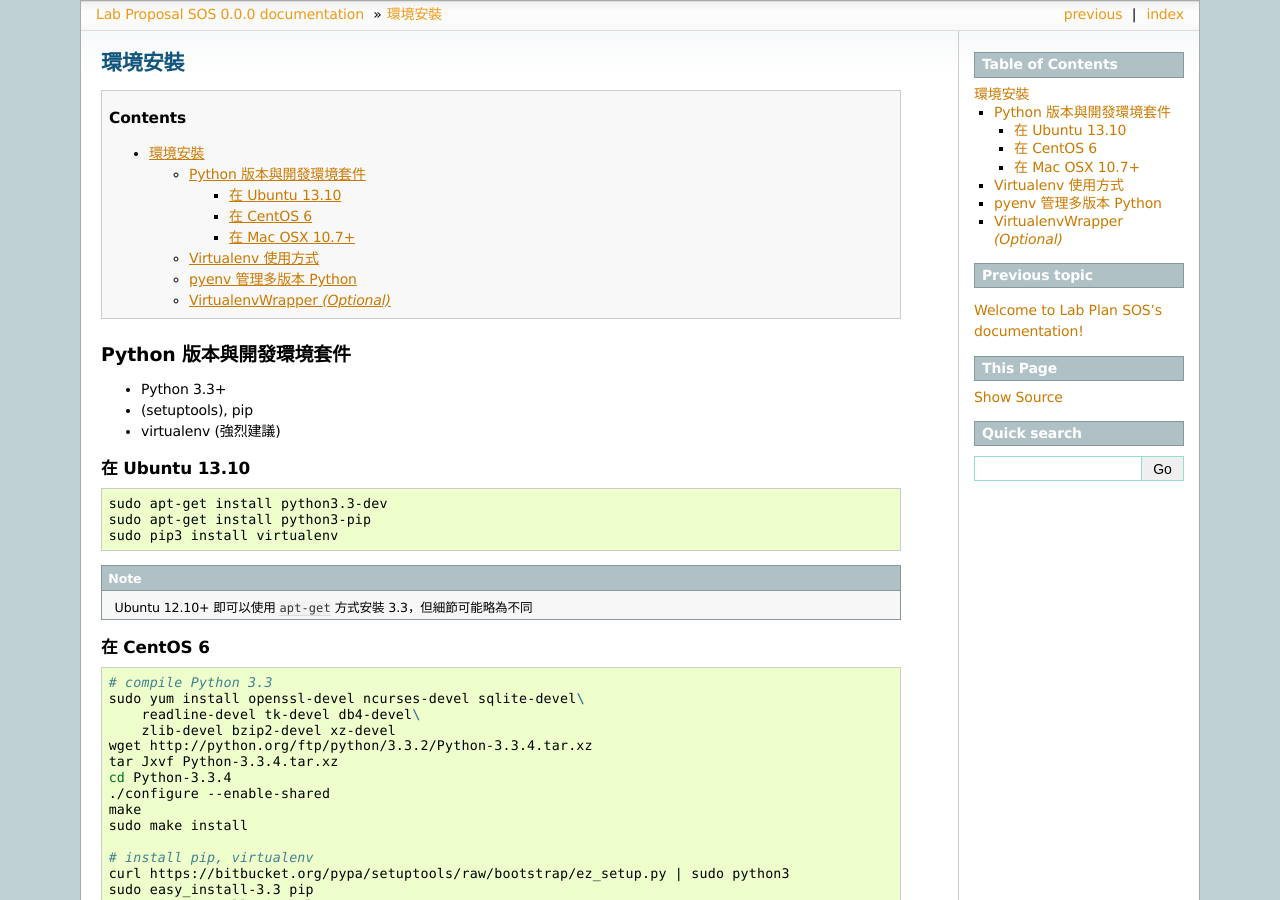
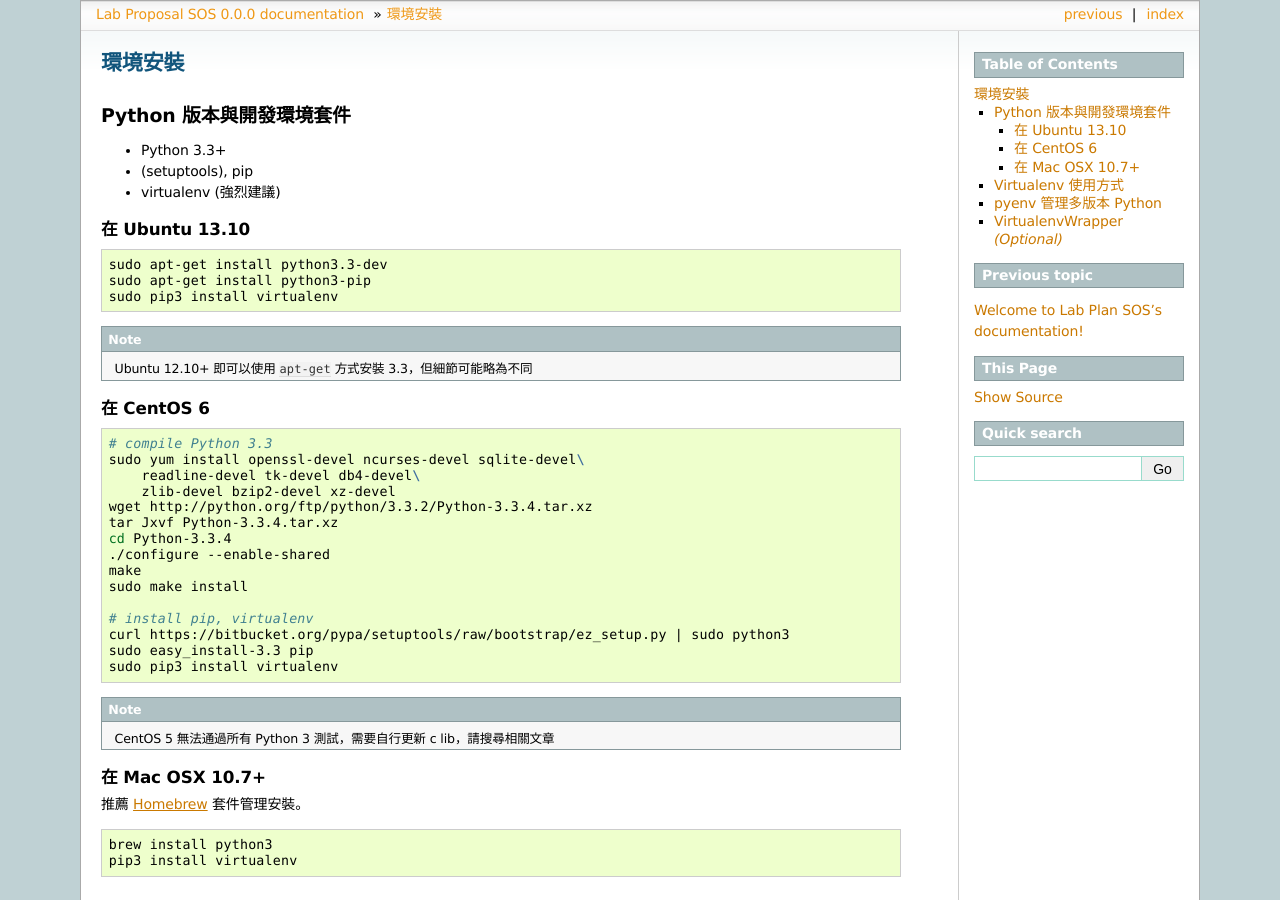
Before and after one commit to ccwang002/lab-proposal-sos, a Sphinx documentation site: the page built from docs/install.rst, in a window 1280 px wide and 900 px high. Built offline with Sphinx 7.4.7, drawn with Linux system fonts in a browser that asks for light colours; some of the changed lines change nothing that is shown.

Commit message:
drop TOC for this page

```diff
--- a/docs/install.rst
+++ b/docs/install.rst
@@ -1,9 +1,6 @@
 ********
 環境安裝
 ********
-
-.. contents::
-   :backlinks: none
 
 Python 版本與開發環境套件
 =========================
```
